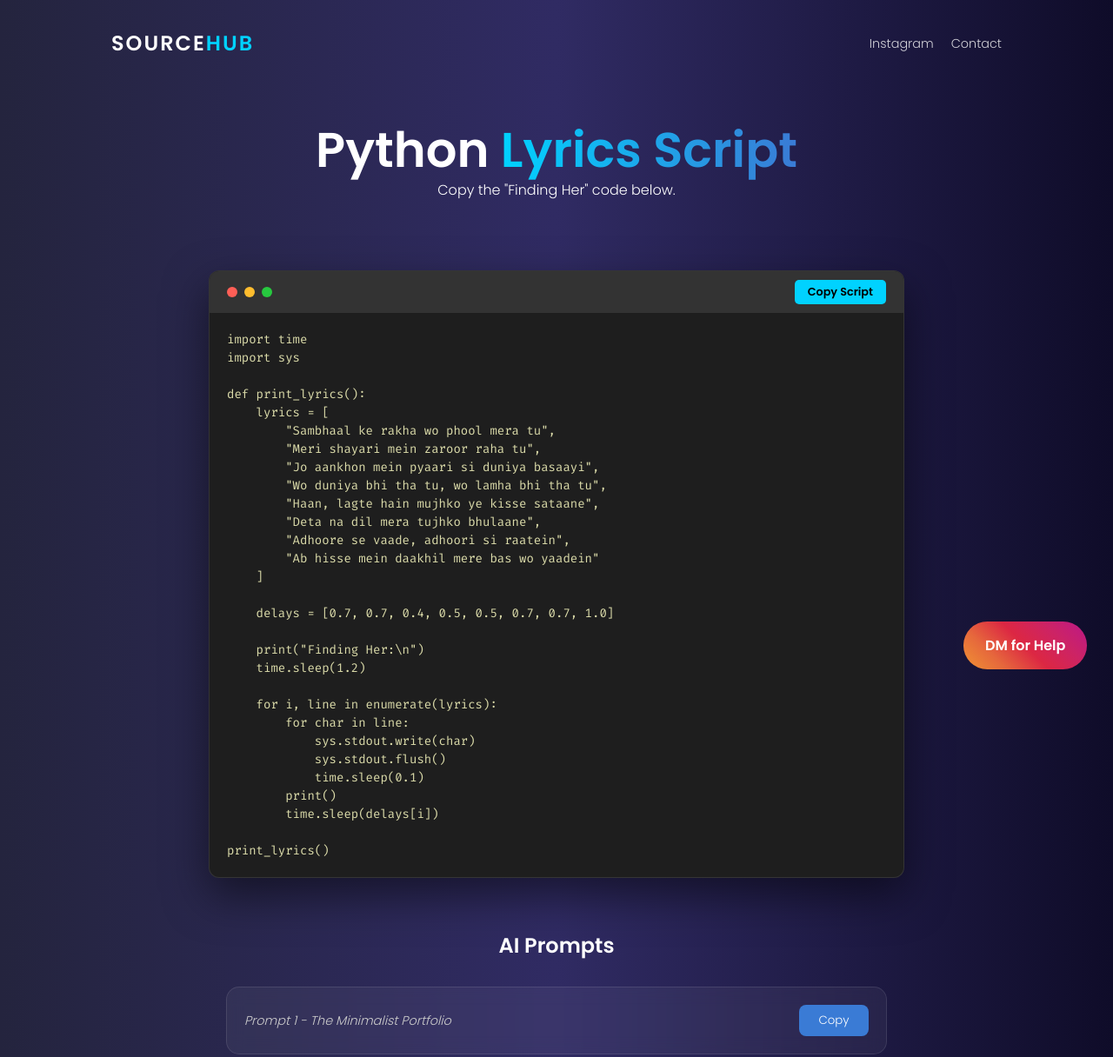
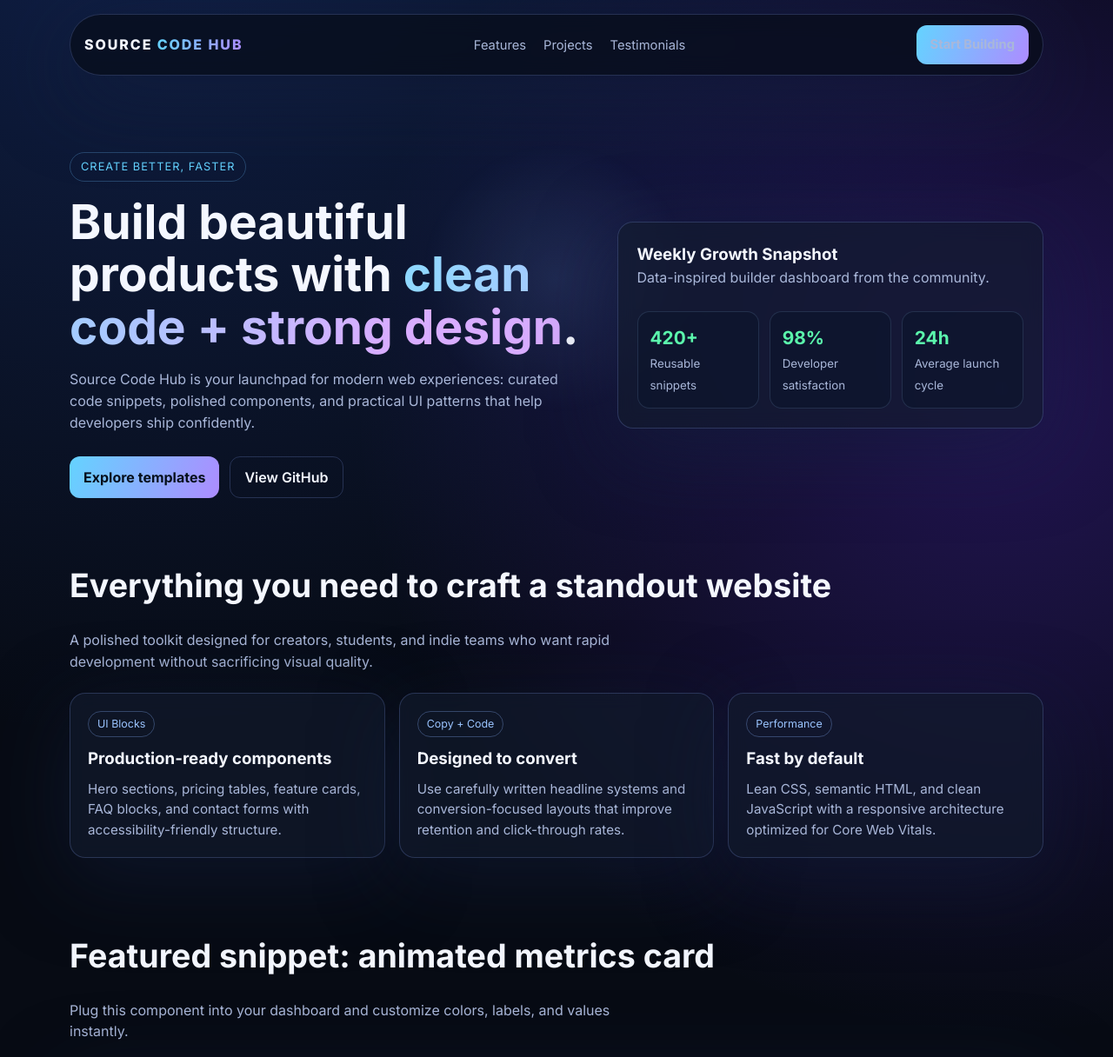
Before and after one commit to mayankbhatt934/Source-Code-Hub, a plain HTML site: page index.html in a window 1280 px wide. Shown: the top 1216 px of the page at 87% size. Drawn offline with nearby package versions, Linux system fonts and the light colour scheme.

Commit message:
Transform landing page into modern multi-section experience

```diff
--- a/index.html
+++ b/index.html
@@ -1,302 +1,401 @@
 <!DOCTYPE html>
 <html lang="en">
 <head>
-    <meta charset="UTF-8">
-    <meta name="viewport" content="width=device-width, initial-scale=1.0">
-    <title>Source Code Hub | mayank.code.ai</title>
-    <link href="https://unpkg.com/aos@2.3.1/dist/aos.css" rel="stylesheet">
+  <meta charset="UTF-8" />
+  <meta name="viewport" content="width=device-width, initial-scale=1.0" />
+  <title>Source Code Hub | Build, Learn, Launch</title>
+  <link rel="preconnect" href="https://fonts.googleapis.com" />
+  <link rel="preconnect" href="https://fonts.gstatic.com" crossorigin />
+  <link href="https://fonts.googleapis.com/css2?family=Inter:wght@400;500;600;700;800&family=JetBrains+Mono:wght@400;600&display=swap" rel="stylesheet" />
   <style>
-        @import url('https://fonts.googleapis.com/css2?family=Poppins:wght@300;600&family=Fira+Code:wght@400;500&display=swap');
-
-        * {
-            margin: 0;
-            padding: 0;
-            box-sizing: border-box;
-            font-family: 'Poppins', sans-serif;
+    :root {
+      --bg: #070b14;
+      --panel: rgba(19, 27, 47, 0.68);
+      --panel-solid: #111a2f;
+      --text: #f4f7ff;
+      --muted: #a9b7d9;
+      --brand: #64d3ff;
+      --brand-2: #ad8cff;
+      --ok: #5bf6ac;
+      --border: rgba(141, 170, 255, 0.22);
+      --shadow: 0 24px 90px rgba(18, 29, 58, 0.55);
+      --radius: 18px;
+      --max-width: 1120px;
     }
 
+    * { box-sizing: border-box; margin: 0; padding: 0; }
+
+    html { scroll-behavior: smooth; }
+
     body {
-            background: #0f0c29;
-            background: linear-gradient(to right, #24243e, #302b63, #0f0c29);
-            color: white;
-            overflow-x: hidden;
+      font-family: "Inter", system-ui, -apple-system, sans-serif;
+      background:
+        radial-gradient(circle at 15% -10%, #244fbe55, transparent 40%),
+        radial-gradient(circle at 90% 20%, #6d2fff44, transparent 35%),
+        var(--bg);
+      color: var(--text);
       min-height: 100vh;
+      line-height: 1.55;
     }
 
-        /* Background Glow */
-        .glass-bg {
+    .wrap { width: min(92%, var(--max-width)); margin: 0 auto; }
+
+    .blur {
       position: fixed;
-            top: 0;
-            left: 0;
-            width: 100%;
-            height: 100%;
+      inset: 0;
       pointer-events: none;
+      background: radial-gradient(circle 260px at var(--x, 50%) var(--y, 40%), #80b8ff20, transparent 60%);
       z-index: -1;
-            transition: background 0.2s ease;
     }
 
-        header {
-            padding: 2rem 10%;
+    .nav {
+      position: sticky;
+      top: 16px;
+      z-index: 20;
+      margin: 16px auto;
+      width: min(94%, var(--max-width));
+      padding: 12px 16px;
       display: flex;
+      align-items: center;
       justify-content: space-between;
-            align-items: center;
+      backdrop-filter: blur(12px);
+      border: 1px solid var(--border);
+      border-radius: 100px;
+      background: rgba(8, 13, 25, 0.72);
+      box-shadow: var(--shadow);
     }
 
-        .logo { font-size: 1.5rem; font-weight: 600; letter-spacing: 2px; }
-        .logo span { color: #00d2ff; }
-
-        .nav-links { display: flex; list-style: none; gap: 20px; }
-        .nav-links a { color: white; text-decoration: none; font-size: 0.9rem; opacity: 0.8; transition: 0.3s; }
-        .nav-links a:hover { opacity: 1; color: #00d2ff; }
-
-        .hero { text-align: center; padding: 40px 20px; }
-        .hero h1 { font-size: clamp(2.5rem, 8vw, 3.5rem); line-height: 1.2; }
-        .hero span { background: linear-gradient(90deg, #00d2ff, #3a7bd5); -webkit-background-clip: text; -webkit-text-fill-color: transparent; }
-
-        /* Featured Source Code Editor */
-        .code-container {
-            max-width: 800px;
-            margin: 40px auto;
-            background: #1e1e1e;
-            border-radius: 12px;
-            box-shadow: 0 20px 50px rgba(0,0,0,0.5);
-            border: 1px solid rgba(255,255,255,0.1);
-            overflow: hidden;
+    .logo { font-size: 1rem; font-weight: 800; letter-spacing: 0.12em; }
+    .logo span {
+      background: linear-gradient(100deg, var(--brand), var(--brand-2));
+      -webkit-background-clip: text;
+      -webkit-text-fill-color: transparent;
     }
 
-        .code-header {
-            background: #333;
-            padding: 10px 20px;
+    .nav ul { display: flex; list-style: none; gap: 20px; }
+    .nav a { color: var(--muted); text-decoration: none; font-size: 0.92rem; }
+    .nav a:hover { color: var(--text); }
+
+    .btn {
+      background: linear-gradient(110deg, var(--brand), var(--brand-2));
+      border: none;
+      color: #06101d;
+      border-radius: 12px;
+      padding: 11px 16px;
+      font-weight: 700;
+      cursor: pointer;
+      text-decoration: none;
+      display: inline-flex;
+      align-items: center;
+      gap: 8px;
+    }
+
+    .hero {
+      display: grid;
+      grid-template-columns: 1.1fr 0.9fr;
+      gap: 30px;
+      align-items: center;
+      padding: 72px 0 30px;
+    }
+
+    .eyebrow {
+      display: inline-block;
+      color: var(--brand);
+      border: 1px solid #6dbfff44;
+      border-radius: 100px;
+      padding: 6px 12px;
+      font-size: 0.8rem;
+      margin-bottom: 16px;
+      letter-spacing: 0.08em;
+      text-transform: uppercase;
+    }
+
+    h1 {
+      font-size: clamp(2.1rem, 4.3vw, 4rem);
+      line-height: 1.1;
+      margin-bottom: 18px;
+    }
+
+    .gradient {
+      background: linear-gradient(100deg, #8dd9ff, #d8acff 72%);
+      -webkit-background-clip: text;
+      -webkit-text-fill-color: transparent;
+    }
+
+    .hero p { color: var(--muted); max-width: 58ch; margin-bottom: 26px; }
+
+    .hero-actions { display: flex; flex-wrap: wrap; gap: 12px; }
+
+    .ghost {
+      border: 1px solid var(--border);
+      border-radius: 12px;
+      padding: 11px 16px;
+      color: var(--text);
+      text-decoration: none;
+      font-weight: 600;
+      background: transparent;
+    }
+
+    .hero-card,
+    .card,
+    .snippet,
+    .testimonial,
+    .cta {
+      background: var(--panel);
+      border: 1px solid var(--border);
+      border-radius: var(--radius);
+      backdrop-filter: blur(10px);
+      box-shadow: var(--shadow);
+    }
+
+    .hero-card { padding: 22px; }
+
+    .stats {
+      margin-top: 18px;
+      display: grid;
+      grid-template-columns: repeat(3, 1fr);
+      gap: 12px;
+    }
+
+    .stat {
+      padding: 14px;
+      border: 1px solid #95c5ff25;
+      border-radius: 14px;
+      background: #0d162cb5;
+    }
+
+    .stat strong { display: block; font-size: 1.3rem; color: var(--ok); }
+    .stat small { color: var(--muted); }
+
+    section { padding: 42px 0; }
+
+    .section-title { margin-bottom: 20px; font-size: clamp(1.6rem, 3.4vw, 2.35rem); }
+    .section-copy { color: var(--muted); margin-bottom: 24px; max-width: 64ch; }
+
+    .grid {
+      display: grid;
+      grid-template-columns: repeat(3, minmax(0, 1fr));
+      gap: 16px;
+    }
+
+    .card { padding: 20px; }
+    .card h3 { margin-bottom: 9px; }
+    .card p { color: var(--muted); font-size: 0.95rem; }
+
+    .pill {
+      display: inline-block;
+      margin-bottom: 10px;
+      font-size: 0.78rem;
+      padding: 4px 10px;
+      border-radius: 999px;
+      border: 1px solid #8bb4ff50;
+      color: #9ac4ff;
+    }
+
+    .snippet { overflow: hidden; }
+    .snippet-head {
+      background: #0f182e;
+      border-bottom: 1px solid var(--border);
       display: flex;
+      align-items: center;
       justify-content: space-between;
-            align-items: center;
+      padding: 12px 16px;
     }
 
     .dots { display: flex; gap: 8px; }
-        .dot { width: 12px; height: 12px; border-radius: 50%; }
-        .red { background: #ff5f56; } .yellow { background: #ffbd2e; } .green { background: #27c93f; }
+    .dot { width: 10px; height: 10px; border-radius: 50%; }
+    .dot.red { background: #ff5f57; }
+    .dot.yellow { background: #febc2e; }
+    .dot.green { background: #28c840; }
 
     pre {
+      margin: 0;
       padding: 20px;
-            font-family: 'Fira Code', monospace;
-            font-size: 14px;
-            line-height: 1.5;
       overflow-x: auto;
-            color: #dcdcaa;
-            text-align: left;
+      color: #e7efff;
+      font-family: "JetBrains Mono", monospace;
+      font-size: 0.86rem;
+      background: #090f1f;
     }
 
-        .copy-main-btn {
-            background: #00d2ff;
-            color: #000;
-            border: none;
-            padding: 5px 15px;
-            border-radius: 5px;
-            cursor: pointer;
-            font-weight: 600;
-            font-size: 0.8rem;
-            transition: 0.3s;
+    .testimonials { display: grid; grid-template-columns: repeat(3, 1fr); gap: 16px; }
+    .testimonial { padding: 18px; }
+    .testimonial p { color: var(--muted); margin-bottom: 12px; }
+    .testimonial strong { font-size: 0.94rem; }
+
+    .cta {
+      margin-top: 28px;
+      padding: 28px;
+      display: flex;
+      align-items: center;
+      justify-content: space-between;
+      gap: 18px;
+      flex-wrap: wrap;
     }
 
-        /* AI Prompt Boxes */
-        .prompt-section { max-width: 800px; margin: 60px auto; padding: 0 20px; }
-        .prompt-box {
-            background: rgba(255, 255, 255, 0.05);
-            border-radius: 15px;
-            padding: 20px;
-            display: flex;
-            justify-content: space-between;
-            align-items: center;
-            margin-bottom: 15px;
-            border: 1px solid rgba(255, 255, 255, 0.1);
-            backdrop-filter: blur(10px);
+    footer { padding: 28px 0 40px; color: var(--muted); text-align: center; }
+
+    @media (max-width: 960px) {
+      .hero { grid-template-columns: 1fr; }
+      .grid, .testimonials { grid-template-columns: repeat(2, minmax(0, 1fr)); }
     }
 
-        .prompt-text { font-size: 0.9rem; color: #ccc; font-style: italic; margin-right: 15px; }
-
-        .copy-btn {
-            background: #3a7bd5;
-            color: white;
-            border: none;
-            padding: 8px 15px;
-            border-radius: 8px;
-            cursor: pointer;
-            min-width: 80px;
-            transition: 0.3s;
-        }
-
-        .copy-btn.copied { background: #00ff88; color: #000; }
-
-        /* Floating DM Button */
-        .floating-dm {
-            position: fixed;
-            bottom: 30px;
-            right: 30px;
-            background: linear-gradient(45deg, #f09433, #e6683c, #dc2743, #cc2366, #bc1888);
-            color: white;
-            padding: 15px 25px;
-            border-radius: 50px;
-            text-decoration: none;
-            font-weight: 600;
-            z-index: 1000;
-            animation: pulse 2s infinite;
-        }
-
-        @keyframes pulse { 0%, 100% { transform: scale(1); } 50% { transform: scale(1.05); } }
-
-        footer { text-align: center; padding: 60px 40px; background: rgba(0, 0, 0, 0.2); }
-        .insta-tag { color: #00d2ff; text-decoration: none; font-weight: 600; }
-
-        @media (max-width: 600px) {
-            .prompt-box { flex-direction: column; text-align: center; gap: 15px; }
+    @media (max-width: 680px) {
+      .nav ul { display: none; }
+      .grid, .testimonials, .stats { grid-template-columns: 1fr; }
+      .cta { align-items: flex-start; }
+      .hero { padding-top: 46px; }
     }
   </style>
 </head>
 <body>
+  <div class="blur" aria-hidden="true"></div>
 
-    <div class="glass-bg"></div>
+  <nav class="nav">
+    <div class="logo">SOURCE <span>CODE HUB</span></div>
+    <ul>
+      <li><a href="#features">Features</a></li>
+      <li><a href="#projects">Projects</a></li>
+      <li><a href="#social-proof">Testimonials</a></li>
+    </ul>
+    <a class="btn" href="#start">Start Building</a>
+  </nav>
 
-    <a href="https://ig.me/m/mayank.code.ai" target="_blank" class="floating-dm">
-        <span>DM for Help</span>
-    </a>
+  <main class="wrap">
+    <section class="hero" id="start">
+      <div>
+        <span class="eyebrow">Create Better, Faster</span>
+        <h1>Build beautiful products with <span class="gradient">clean code + strong design</span>.</h1>
+        <p>
+          Source Code Hub is your launchpad for modern web experiences: curated code snippets,
+          polished components, and practical UI patterns that help developers ship confidently.
+        </p>
+        <div class="hero-actions">
+          <a class="btn" href="#projects">Explore templates</a>
+          <a class="ghost" href="https://github.com" target="_blank" rel="noreferrer">View GitHub</a>
+        </div>
+      </div>
 
-    <header data-aos="fade-down">
-        <div class="logo">SOURCE<span>HUB</span></div>
-        <ul class="nav-links">
-            <li><a href="https://instagram.com/mayank.code.ai" target="_blank">Instagram</a></li>
-            <li><a href="https://ig.me/m/mayank.code.ai">Contact</a></li>
-        </ul>
-    </header>
-
-    <section class="hero">
-        <h1 data-aos="zoom-in">Python <span>Lyrics Script</span></h1>
-        <p data-aos="fade-up" data-aos-delay="200">Copy the "Finding Her" code below.</p>
+      <aside class="hero-card">
+        <h3>Weekly Growth Snapshot</h3>
+        <p class="section-copy">Data-inspired builder dashboard from the community.</p>
+        <div class="stats">
+          <div class="stat">
+            <strong>420+</strong>
+            <small>Reusable snippets</small>
+          </div>
+          <div class="stat">
+            <strong>98%</strong>
+            <small>Developer satisfaction</small>
+          </div>
+          <div class="stat">
+            <strong>24h</strong>
+            <small>Average launch cycle</small>
+          </div>
+        </div>
+      </aside>
     </section>
 
-    <div class="code-container" data-aos="fade-up">
-        <div class="code-header">
-            <div class="dots">
-                <div class="dot red"></div>
-                <div class="dot yellow"></div>
-                <div class="dot green"></div>
+    <section id="features">
+      <h2 class="section-title">Everything you need to craft a standout website</h2>
+      <p class="section-copy">A polished toolkit designed for creators, students, and indie teams who want rapid development without sacrificing visual quality.</p>
+
+      <div class="grid">
+        <article class="card">
+          <span class="pill">UI Blocks</span>
+          <h3>Production-ready components</h3>
+          <p>Hero sections, pricing tables, feature cards, FAQ blocks, and contact forms with accessibility-friendly structure.</p>
+        </article>
+        <article class="card">
+          <span class="pill">Copy + Code</span>
+          <h3>Designed to convert</h3>
+          <p>Use carefully written headline systems and conversion-focused layouts that improve retention and click-through rates.</p>
+        </article>
+        <article class="card">
+          <span class="pill">Performance</span>
+          <h3>Fast by default</h3>
+          <p>Lean CSS, semantic HTML, and clean JavaScript with a responsive architecture optimized for Core Web Vitals.</p>
+        </article>
       </div>
-            <button class="copy-main-btn" onclick="copyMainCode()">Copy Script</button>
+    </section>
+
+    <section id="projects">
+      <h2 class="section-title">Featured snippet: animated metrics card</h2>
+      <p class="section-copy">Plug this component into your dashboard and customize colors, labels, and values instantly.</p>
+
+      <article class="snippet">
+        <div class="snippet-head">
+          <div class="dots"><span class="dot red"></span><span class="dot yellow"></span><span class="dot green"></span></div>
+          <button class="btn" id="copyBtn" type="button">Copy Snippet</button>
         </div>
-        <pre id="main-code">
-import time
-import sys
+<pre id="snippetCode">const metrics = [
+  { label: "Signups", value: 1920, trend: "+12%" },
+  { label: "Conversion", value: "8.4%", trend: "+1.1%" },
+  { label: "Revenue", value: "$12.4k", trend: "+18%" }
+];
 
-def print_lyrics():
-    lyrics = [
-        "Sambhaal ke rakha wo phool mera tu",
-        "Meri shayari mein zaroor raha tu",
-        "Jo aankhon mein pyaari si duniya basaayi",
-        "Wo duniya bhi tha tu, wo lamha bhi tha tu",
-        "Haan, lagte hain mujhko ye kisse sataane",
-        "Deta na dil mera tujhko bhulaane",
-        "Adhoore se vaade, adhoori si raatein",
-        "Ab hisse mein daakhil mere bas wo yaadein"
-    ]
+function renderMetrics(items) {
+  return items.map((item) => `
+    &lt;article class="metric-card"&gt;
+      &lt;h4&gt;${item.label}&lt;/h4&gt;
+      &lt;strong&gt;${item.value}&lt;/strong&gt;
+      &lt;span&gt;${item.trend} this week&lt;/span&gt;
+    &lt;/article&gt;`).join("");
+}</pre>
+      </article>
+    </section>
 
-    delays = [0.7, 0.7, 0.4, 0.5, 0.5, 0.7, 0.7, 1.0]
-
-    print("Finding Her:\n")
-    time.sleep(1.2)
-
-    for i, line in enumerate(lyrics):
-        for char in line:
-            sys.stdout.write(char)
-            sys.stdout.flush()
-            time.sleep(0.1)
-        print()
-        time.sleep(delays[i])
-
-print_lyrics()</pre>
+    <section id="social-proof">
+      <h2 class="section-title">Loved by builders worldwide</h2>
+      <div class="testimonials">
+        <article class="testimonial">
+          <p>“I shipped my portfolio in one evening. The structure and visual polish made me look like a pro.”</p>
+          <strong>— Ayesha, Front-end Developer</strong>
+        </article>
+        <article class="testimonial">
+          <p>“The components are practical, modern, and very easy to adapt. Great for hackathons and client demos.”</p>
+          <strong>— Daniel, Product Designer</strong>
+        </article>
+        <article class="testimonial">
+          <p>“This is what I wish I had when learning web development—clear examples and inspiring layouts.”</p>
+          <strong>— Rohan, CS Student</strong>
+        </article>
       </div>
 
-    <section class="prompt-section" data-aos="fade-up">
-        <h2 style="text-align: center; margin-bottom: 30px;">AI <span>Prompts</span></h2>
-
-        <div class="prompt-box">
-            <span class="prompt-text">Prompt 1 - The Minimalist Portfolio</span>
-            <button class="copy-btn" onclick="copyPrompt(this, 'Generate a single-page HTML/CSS for a minimalist portfolio. Design should be elegant, high-performance, featuring a clean hero section, small text, a multi-column project grid, and a contact form with glowing input fields. Use a neutral color palette like #FFFFFF and #333333.')">Copy</button>
+      <div class="cta">
+        <div>
+          <h3>Ready to launch something amazing?</h3>
+          <p class="section-copy">Fork the project, customize sections, and publish your new website in minutes.</p>
         </div>
-
-        <div class="prompt-box">
-            <span class="prompt-text">Prompt 2 - Next-Gen Tech Landing Page</span>
-            <button class="copy-btn" onclick="copyPrompt(this, 'Create the HTML, CSS, and basic JS for a next-gen technology landing page. It must feel high-performance and future-proof. Include a dynamic navbar, a feature section with glassmorphism cards, an AI-inspired graphic, and smooth scroll animations. Main colors: #00CCFF, #9900FF, #121212.')">Copy</button>
+        <a class="btn" href="https://github.com" target="_blank" rel="noreferrer">Get Started on GitHub</a>
       </div>
-
-        <div class="prompt-box">
-            <span class="prompt-text">Prompt 3 - High-Converting E-Commerce</span>
-            <button class="copy-btn" onclick="copyPrompt(this, 'Build a high-performance, conversion-focused single product page layout. Generate HTML/CSS for a header, large image carousel, clear product pricing section, and an eye-catching Buy Now button that pulses on hover. Use a trusting, vibrant color palette.')">Copy</button>
-        </div>
-
-        <div class="prompt-box">
-            <span class="prompt-text">Prompt 4 - Freelancer Branding Hubs</span>
-            <button class="copy-btn" onclick="copyPrompt(this, 'Create a personalized landing page template for a modern digital freelancer. Generate code for an engaging introduction section, a dynamic skills/services checklist, and a Latest Work section using interactive hover effects. Ensure the design is professional and memorable.')">Copy</button>
-        </div>
-
-        <div class="prompt-box">
-            <span class="prompt-text">Prompt 5 - Visual Artist Portfolio</span>
-            <button class="copy-btn" onclick="copyPrompt(this, 'Generate an HTML/CSS layout for a visually striking photography portfolio. It should be a single-page experience, featuring a dynamic image gallery grid with light-box functionality. Integrate a smooth transition effect when images are loaded. Design should be dark-themed with focus on visual impact.')">Copy</button>
-        </div>
-
-        <div class="prompt-box">
-            <span class="prompt-text">Prompt 6 - Professional Corporate Site</span>
-            <button class="copy-btn" onclick="copyPrompt(this, 'Create the structural HTML and modern CSS for a corporate business homepage. Design must be professional, clean, and build trust. Include a complex footer, a client testimonials section with a carousel, and a services overview. Use deep blue and gray accent colors for a corporate feel.')">Copy</button>
-        </div>
-
-        <div class="prompt-box">
-            <span class="prompt-text">Prompt 7 - Next-Gen App Dashboard</span>
-            <button class="copy-btn" onclick="copyPrompt(this, 'Generate a front-end dashboard UI for an interactive web application. Create a top-level layout with a sidebar navigation, a series of dynamic data visualization cards, and an integrated notification panel. Implement a sleek dark mode with vibrant teal and orange data accents.')">Copy</button>
-        </div>
-
-        <div class="prompt-box">
-            <span class="prompt-text">Prompt 8 - Creative 'About Us' Page</span>
-            <button class="copy-btn" onclick="copyPrompt(this, 'Design a creative, single-page About Us template for a modern agency. Incorporate a narrative-driven timeline of company milestones, a dynamically animated team section with interactive profile cards, and a powerful Our Vision statement box. Design with high engagement in mind.')">Copy</button>
-        </div>
-
     </section>
+  </main>
 
   <footer>
-        <p>Created by <a href="https://instagram.com/mayank.code.ai" class="insta-tag">@mayank.code.ai</a></p>
+    Built with ambition by Source Code Hub • 2026
   </footer>
 
-    <script src="https://unpkg.com/aos@2.3.1/dist/aos.js"></script>
   <script>
-        AOS.init({ duration: 1000, once: false });
-
-        // Mouse Background Effect
-        const glass = document.querySelector('.glass-bg');
-        document.addEventListener('mousemove', (e) => {
-            glass.style.background = `radial-gradient(circle at ${e.clientX}px ${e.clientY}px, rgba(0, 210, 255, 0.1), transparent 20%)`;
+    const blur = document.querySelector('.blur');
+    document.addEventListener('pointermove', (event) => {
+      blur.style.setProperty('--x', `${event.clientX}px`);
+      blur.style.setProperty('--y', `${event.clientY}px`);
     });
 
-        // Copy Main Code
-        function copyMainCode() {
-            const code = document.getElementById('main-code').innerText;
-            navigator.clipboard.writeText(code);
-            const btn = document.querySelector('.copy-main-btn');
-            btn.innerText = 'Copied!';
-            btn.style.background = '#00ff88';
+    const copyBtn = document.getElementById('copyBtn');
+    const snippet = document.getElementById('snippetCode');
+
+    copyBtn.addEventListener('click', async () => {
+      await navigator.clipboard.writeText(snippet.innerText);
+      const original = copyBtn.textContent;
+      copyBtn.textContent = 'Copied!';
+      copyBtn.style.background = 'linear-gradient(110deg, #5bf6ac, #8fffca)';
       setTimeout(() => {
-                btn.innerText = 'Copy Script';
-                btn.style.background = '#00d2ff';
-            }, 2000);
-        }
-
-        // Copy Prompts
-        function copyPrompt(btn, text) {
-            navigator.clipboard.writeText(text);
-            const original = btn.innerText;
-            btn.innerText = 'Copied!';
-            btn.classList.add('copied');
-            setTimeout(() => {
-                btn.innerText = original;
-                btn.classList.remove('copied');
-            }, 2000);
-        }
+        copyBtn.textContent = original;
+        copyBtn.style.background = 'linear-gradient(110deg, var(--brand), var(--brand-2))';
+      }, 1400);
+    });
   </script>
 </body>
 </html>
```
Lines whose indentation alone changed are shown as unchanged.
